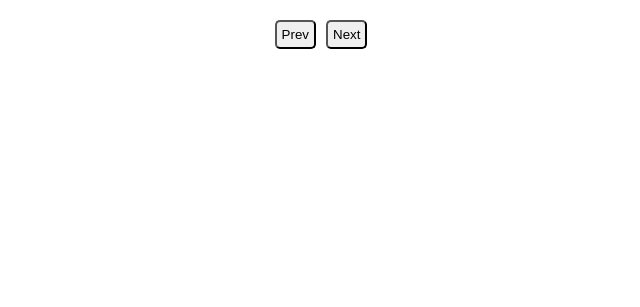
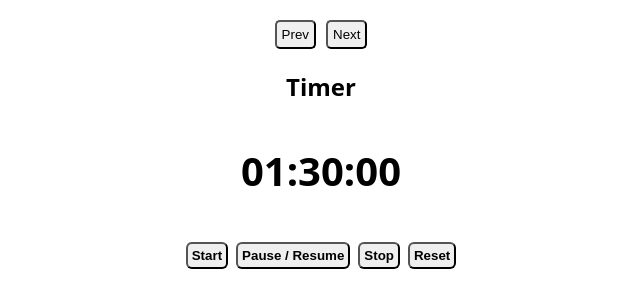
Before and after one commit to goelRagga/react-machin-coding-components, a React (Create React App) app: page / in a window 1280 px wide. Shown: the part 453-760 px from the top of the page, without its empty margins (319-959 px from the left). Built offline with nearby package versions, Linux system fonts and the light colour scheme.

Commit message:
Timer Added

```diff
--- a/src/App.tsx
+++ b/src/App.tsx
@@ -2,11 +2,13 @@ import { FC } from 'react';
 
 import './style.css';
 import Carousel from "./components/Carousel"
+import Stopwatch from "./components/Stopwatch"
 
 export const App: FC<{ name: string }> = ({ name }) => {
   return (
     <div>
      <Carousel />
+     <Stopwatch />
     </div>
   );
 };
--- /dev/null
+++ b/src/components/Stopwatch.jsx
@@ -0,0 +1,76 @@
+import React, { useEffect, useState } from "react";
+
+const Stopwatch = () => {
+
+    const [isActive, setIsActive] = useState(false);
+    const [time, setTime] = useState(5400);
+
+    useEffect(() => {
+        let interval;
+
+        if (isActive) {
+            interval = setInterval(() => {
+                setTime((time) => {
+                    if (time > 0) {
+                        return time - 1
+                    }
+                    else {
+                        setIsActive(false)
+                        return 0;
+                    }
+                })
+            },1000)
+        }
+        return () => clearInterval(interval)
+
+    }, [isActive])
+
+
+    const handleStart =() =>{
+        setIsActive(true)
+    }
+
+    const handleStop = () =>{
+        setIsActive(false)
+    }
+
+    const handleReset = () =>{
+        setIsActive(false);
+        setTime(54000)
+    }
+    const handlePauseResume =() =>{
+        setIsActive((prev)=>!prev)
+    }
+
+
+  const formatTime = (time) => {
+    const hours = Math.floor(time / 3600)
+      .toString()
+      .padStart(2, '0'); // seconds to hour
+    const minutes = Math.floor((time % 3600) / 60)
+      .toString()
+      .padStart(2, '0');
+    const seconds = (time % 60).toString().padStart(2, '0');
+
+    return `${hours}:${minutes}:${seconds}`;
+  };
+
+    return (
+        <div className="" style={{textAlign:"center"}}>
+            <h1>Timer</h1>
+
+            <div style={{marginTop:"10px"}}>
+                <p style={{fontSize:"40px", fontWeight:"800"}}>{formatTime(time)}</p>
+            </div>
+
+            <div>
+                <button style={{margin:"4px", padding:"4px", cursor:"pointer", borderRadius:"6px", fontWeight:"800"}} onClick={handleStart}> Start </button>
+                <button style={{margin:"4px", padding:"4px", cursor:"pointer", borderRadius:"6px", fontWeight:"800"}} onClick={handlePauseResume}> Pause / Resume </button>
+                <button style={{margin:"4px", padding:"4px", cursor:"pointer", borderRadius:"6px", fontWeight:"800"}} onClick={handleStop}> Stop </button>
+                <button style={{margin:"4px", padding:"4px", cursor:"pointer", borderRadius:"6px", fontWeight:"800"}} onClick={handleReset}> Reset </button>
+            </div>
+        </div>
+    )
+}
+
+export default Stopwatch;
```
Also changed, not shown: 1 other file (tests, documents, lock files or other folders).
